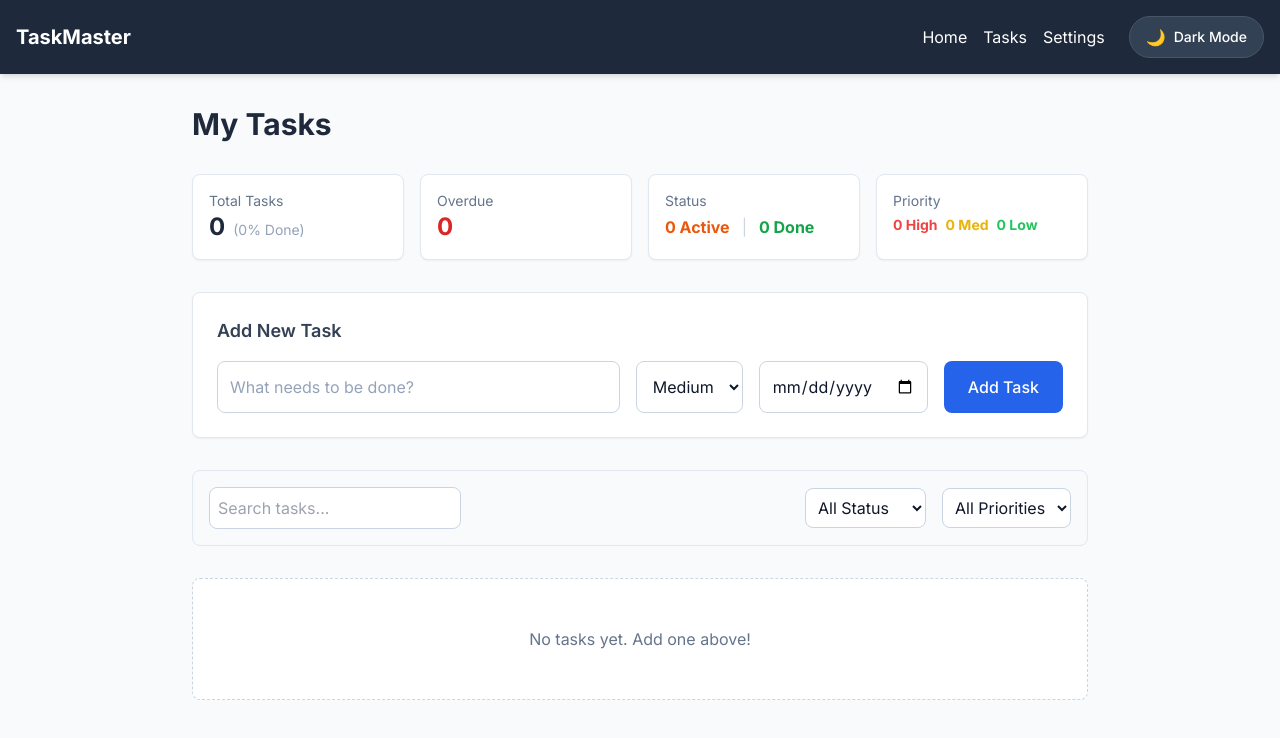
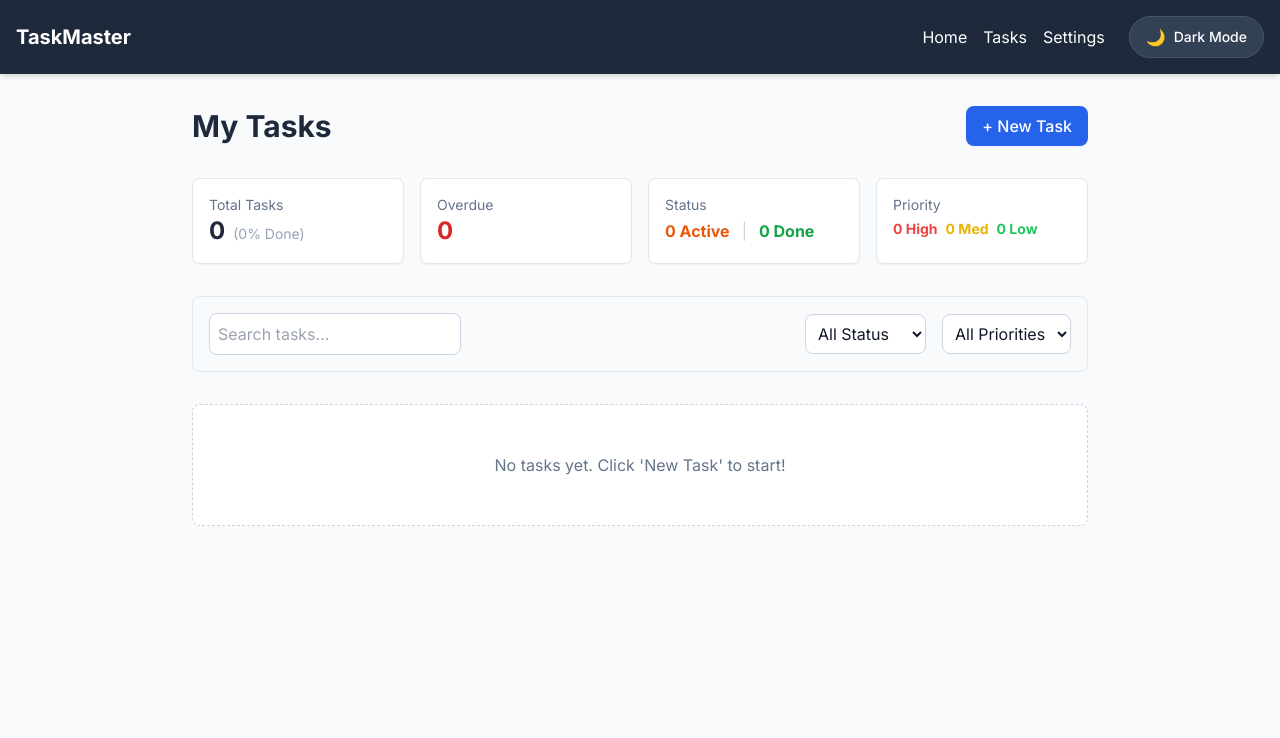
Before and after one commit to muhammadhassan-cwit/task-dashboard, a Next.js app: page /tasks in a window 1280 px wide. Shown: the top 738 px of the page. Built offline with nearby package versions, Linux system fonts and the light colour scheme.

Commit message:
feat: refractor add task form into reusable modal using callback

```diff
--- a/app/tasks/page.tsx
+++ b/app/tasks/page.tsx
@@ -1,6 +1,8 @@
 "use client";
 
-import { useState, useEffect, useMemo } from "react";
+import { useState, useEffect, useMemo, useCallback } from "react";
+import Modal from "../../components/Layout/Modal";
+import TaskForm from "../../components/Layout/TaskForm";
 
 interface Task {
   id: number;
@@ -13,14 +15,11 @@ interface Task {
 export default function TasksPage() {
   const [tasks, setTasks] = useState<Task[]>([]);
   const [isLoaded, setIsLoaded] = useState(false);
+  const [isModalOpen, setIsModalOpen] = useState(false);
 
   const [searchQuery, setSearchQuery] = useState("");
   const [filterPriority, setFilterPriority] = useState<"All" | "Low" | "Medium" | "High">("All");
   const [filterStatus, setFilterStatus] = useState<"All" | "Pending" | "Completed">("All");
-
-  const [newTask, setNewTask] = useState("");
-  const [priority, setPriority] = useState<"Low" | "Medium" | "High">("Medium");
-  const [dueDate, setDueDate] = useState("");
 
   useEffect(() => {
     const savedTasks = localStorage.getItem("task-dashboard-data");
@@ -82,20 +81,21 @@ export default function TasksPage() {
     });
   }, [tasks, searchQuery, filterPriority, filterStatus]);
 
-  const addTask = () => {
-    if (!newTask.trim()) return;
+  const handleAddTask = useCallback((title: string, priority: "Low" | "Medium" | "High", dueDate: string) => {
     const task: Task = {
       id: Date.now(),
-      title: newTask,
+      title,
       priority,
       dueDate,
       completed: false,
     };
-    setTasks([...tasks, task]);
-    setNewTask("");
-    setDueDate("");
-    setPriority("Medium");
-  };
+    setTasks((prev) => [...prev, task]);
+    setIsModalOpen(false);
+  }, []);
+
+  const closeModal = useCallback(() => {
+    setIsModalOpen(false);
+  }, []);
 
   const toggleTask = (id: number) => {
     setTasks(tasks.map(t => (t.id === id ? { ...t, completed: !t.completed } : t)));
@@ -113,9 +113,17 @@ export default function TasksPage() {
 
   return (
     <div className="max-w-4xl mx-auto space-y-8">
-      <h1 className="text-3xl font-bold text-slate-800 dark:text-white transition-colors">
-        My Tasks
-      </h1>
+      <div className="flex justify-between items-center">
+        <h1 className="text-3xl font-bold text-slate-800 dark:text-white transition-colors">
+            My Tasks
+        </h1>
+        <button
+            onClick={() => setIsModalOpen(true)}
+            className="bg-blue-600 hover:bg-blue-700 text-white px-4 py-2 rounded-lg font-medium transition-colors shadow-sm"
+        >
+            + New Task
+        </button>
+      </div>
 
       <div className="grid grid-cols-2 md:grid-cols-4 gap-4">
         <div className="bg-white dark:bg-slate-800 p-4 rounded-lg shadow-sm border border-slate-200 dark:border-slate-700">
@@ -149,40 +157,6 @@ export default function TasksPage() {
                 <span className="text-yellow-500">{stats.medium} Med</span>
                 <span className="text-green-500">{stats.low} Low</span>
             </div>
-        </div>
-      </div>
-
-      <div className="bg-white dark:bg-slate-800 p-6 rounded-lg shadow-sm border border-slate-200 dark:border-slate-700 transition-colors">
-        <h2 className="text-lg font-semibold mb-4 text-slate-700 dark:text-slate-200">Add New Task</h2>
-        <div className="flex flex-col md:flex-row gap-4">
-          <input
-            type="text"
-            placeholder="What needs to be done?"
-            className="flex-1 p-3 border border-slate-300 dark:border-slate-600 rounded-lg focus:outline-none focus:ring-2 focus:ring-blue-500 bg-white dark:bg-slate-700 text-slate-900 dark:text-white placeholder-slate-400"
-            value={newTask}
-            onChange={(e) => setNewTask(e.target.value)}
-          />
-          <select
-            className="p-3 border border-slate-300 dark:border-slate-600 rounded-lg bg-white dark:bg-slate-700 text-slate-900 dark:text-white"
-            value={priority}
-            onChange={(e) => setPriority(e.target.value as any)}
-          >
-            <option value="Low">Low</option>
-            <option value="Medium">Medium</option>
-            <option value="High">High</option>
-          </select>
-          <input
-            type="date"
-            className="p-3 border border-slate-300 dark:border-slate-600 rounded-lg bg-white dark:bg-slate-700 text-slate-900 dark:text-white"
-            value={dueDate}
-            onChange={(e) => setDueDate(e.target.value)}
-          />
-          <button
-            onClick={addTask}
-            className="bg-blue-600 hover:bg-blue-700 text-white px-6 py-3 rounded-lg font-medium transition-colors"
-          >
-            Add Task
-          </button>
         </div>
       </div>
 
@@ -220,7 +194,7 @@ export default function TasksPage() {
       <div className="space-y-4">
         {filteredTasks.length === 0 ? (
           <div className="text-center py-12 bg-white dark:bg-slate-800 rounded-lg border border-dashed border-slate-300 dark:border-slate-700 text-slate-500 dark:text-slate-400 transition-colors">
-            {tasks.length === 0 ? "No tasks yet. Add one above!" : "No tasks match your filters."}
+            {tasks.length === 0 ? "No tasks yet. Click 'New Task' to start!" : "No tasks match your filters."}
           </div>
         ) : (
           filteredTasks.map((task) => (
@@ -276,6 +250,18 @@ export default function TasksPage() {
           ))
         )}
       </div>
+
+      <Modal
+        isOpen={isModalOpen}
+        onClose={closeModal}
+        title="Create New Task"
+      >
+        <TaskForm
+            onAdd={handleAddTask}
+            onCancel={closeModal}
+        />
+      </Modal>
+
     </div>
   );
 }
--- /dev/null
+++ b/components/Layout/Modal.tsx
@@ -0,0 +1,42 @@
+"use client";
+
+import { ReactNode } from "react";
+
+interface ModalProps {
+  isOpen: boolean;
+  onClose: () => void;
+  title: string;
+  children: ReactNode;
+}
+
+export default function Modal({ isOpen, onClose, title, children }: ModalProps) {
+  if (!isOpen) return null;
+
+  return (
+    <div
+      className="fixed inset-0 z-50 flex items-center justify-center bg-black/50 backdrop-blur-sm transition-opacity"
+      onClick={onClose}
+    >
+      <div
+        className="w-full max-w-lg bg-white dark:bg-slate-800 rounded-lg shadow-xl border border-slate-200 dark:border-slate-700 p-6 m-4"
+        onClick={(e) => e.stopPropagation()}
+      >
+        <div className="flex justify-between items-center mb-4">
+          <h2 className="text-xl font-bold text-slate-800 dark:text-white">
+            {title}
+          </h2>
+          <button
+            onClick={onClose}
+            className="text-slate-400 hover:text-red-500 transition-colors text-2xl leading-none"
+            aria-label="Close modal"
+          >
+            &times;
+          </button>
+        </div>
+        <div className="mt-2">
+          {children}
+        </div>
+      </div>
+    </div>
+  );
+}
--- /dev/null
+++ b/components/Layout/TaskForm.tsx
@@ -0,0 +1,88 @@
+"use client";
+
+import { useState } from "react";
+
+interface TaskFormProps {
+  onAdd: (title: string, priority: "Low" | "Medium" | "High", dueDate: string) => void;
+  onCancel: () => void;
+}
+
+export default function TaskForm({ onAdd, onCancel }: TaskFormProps) {
+  const [newTask, setNewTask] = useState("");
+  const [priority, setPriority] = useState<"Low" | "Medium" | "High">("Medium");
+  const [dueDate, setDueDate] = useState("");
+
+  const handleSubmit = (e: React.FormEvent) => {
+    e.preventDefault();
+    if (!newTask.trim()) return;
+
+    onAdd(newTask, priority, dueDate);
+
+    setNewTask("");
+    setDueDate("");
+    setPriority("Medium");
+  };
+
+  return (
+    <form onSubmit={handleSubmit} className="flex flex-col gap-4">
+      <div>
+        <label className="block text-sm font-medium text-slate-700 dark:text-slate-300 mb-1">
+          Task Title
+        </label>
+        <input
+          type="text"
+          placeholder="What needs to be done?"
+          className="w-full p-3 border border-slate-300 dark:border-slate-600 rounded-lg focus:outline-none focus:ring-2 focus:ring-blue-500 bg-white dark:bg-slate-700 text-slate-900 dark:text-white placeholder-slate-400"
+          value={newTask}
+          onChange={(e) => setNewTask(e.target.value)}
+          autoFocus
+        />
+      </div>
+
+      <div className="grid grid-cols-2 gap-4">
+        <div>
+          <label className="block text-sm font-medium text-slate-700 dark:text-slate-300 mb-1">
+            Priority
+          </label>
+          <select
+            className="w-full p-3 border border-slate-300 dark:border-slate-600 rounded-lg bg-white dark:bg-slate-700 text-slate-900 dark:text-white"
+            value={priority}
+            onChange={(e) => setPriority(e.target.value as any)}
+          >
+            <option value="Low">Low</option>
+            <option value="Medium">Medium</option>
+            <option value="High">High</option>
+          </select>
+        </div>
+
+        <div>
+          <label className="block text-sm font-medium text-slate-700 dark:text-slate-300 mb-1">
+            Due Date
+          </label>
+          <input
+            type="date"
+            className="w-full p-3 border border-slate-300 dark:border-slate-600 rounded-lg bg-white dark:bg-slate-700 text-slate-900 dark:text-white"
+            value={dueDate}
+            onChange={(e) => setDueDate(e.target.value)}
+          />
+        </div>
+      </div>
+
+      <div className="flex justify-end gap-3 mt-4">
+        <button
+          type="button"
+          onClick={onCancel}
+          className="px-4 py-2 text-slate-600 dark:text-slate-300 hover:bg-slate-100 dark:hover:bg-slate-700 rounded-lg transition-colors"
+        >
+          Cancel
+        </button>
+        <button
+          type="submit"
+          className="px-6 py-2 bg-blue-600 hover:bg-blue-700 text-white rounded-lg font-medium transition-colors"
+        >
+          Save Task
+        </button>
+      </div>
+    </form>
+  );
+}
```
